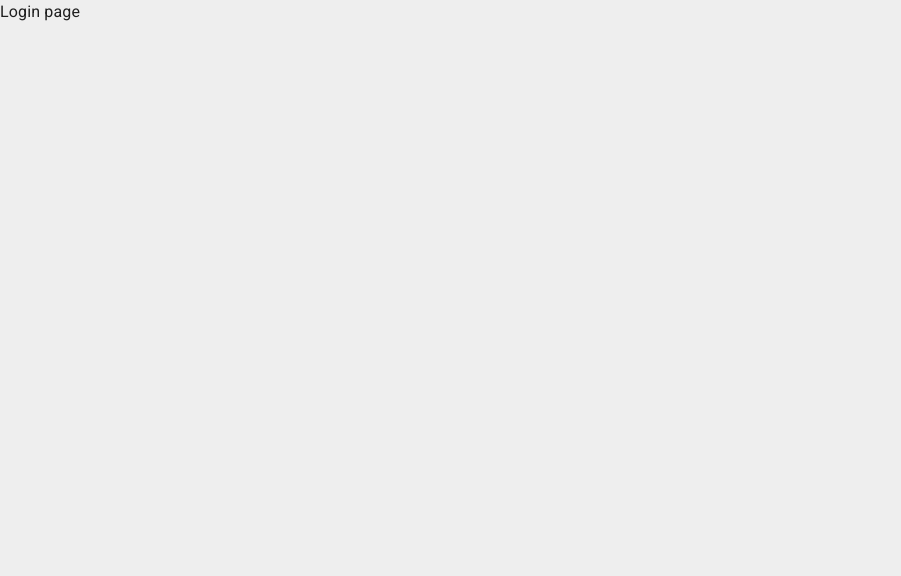
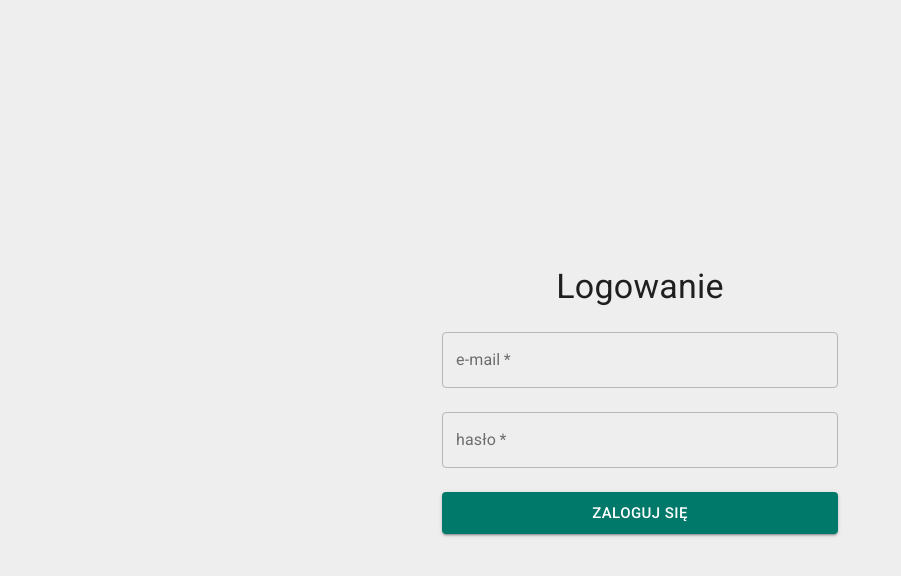
Before and after one commit to danjarosz/pantry-app, a React (Create React App) app: page / in a window 1280 px wide. Shown: the top 576 px of the page, without its empty margins (0-901 px from the left). Built offline with nearby package versions, Linux system fonts and the light colour scheme.

Commit message:
feat(LoginPage): basic layout

```diff
--- a/src/pages/LoginPage/LoginPage.jsx
+++ b/src/pages/LoginPage/LoginPage.jsx
@@ -1,11 +1,67 @@
 import React from 'react';
-import { Box, Typography } from "@material-ui/core";
+import { makeStyles } from "@material-ui/styles";
+import {
+  Box,
+  Button,
+  Container,
+  TextField,
+  Typography
+} from "@material-ui/core";
+
+const useStyles = makeStyles(() => ({
+  Container: {
+    minHeight: "100vh",
+    display: "flex",
+    flexDirection: "column",
+    justifyContent: "center"
+  }
+}));
 
 const LoginPage = () => {
+  const classes = useStyles();
+
   return (
-    <Box>
-      <Typography>Login page</Typography>
-    </Box>
+    <Container
+      maxWidth="xs"
+      className={classes.Container}
+    >
+      <Box>
+        <Box>
+          <Typography
+            variant="h4"
+            align="center"
+          >
+            Logowanie
+          </Typography>
+        </Box>
+        <Box my={3}>
+          <TextField
+            label={"e-mail"}
+            fullWidth={true}
+            variant="outlined"
+            required={true}
+          />
+        </Box>
+        <Box my={3}>
+          <TextField
+            label={"hasło"}
+            fullWidth={true}
+            variant="outlined"
+            required={true}
+            type="password"
+          />
+        </Box>
+        <Button
+          variant="contained"
+          color="primary"
+          size="large"
+          fullWidth={true}
+          type="submit"
+        >
+          Zaloguj się
+        </Button>
+      </Box>
+    </Container>
   )
 };
 
```
